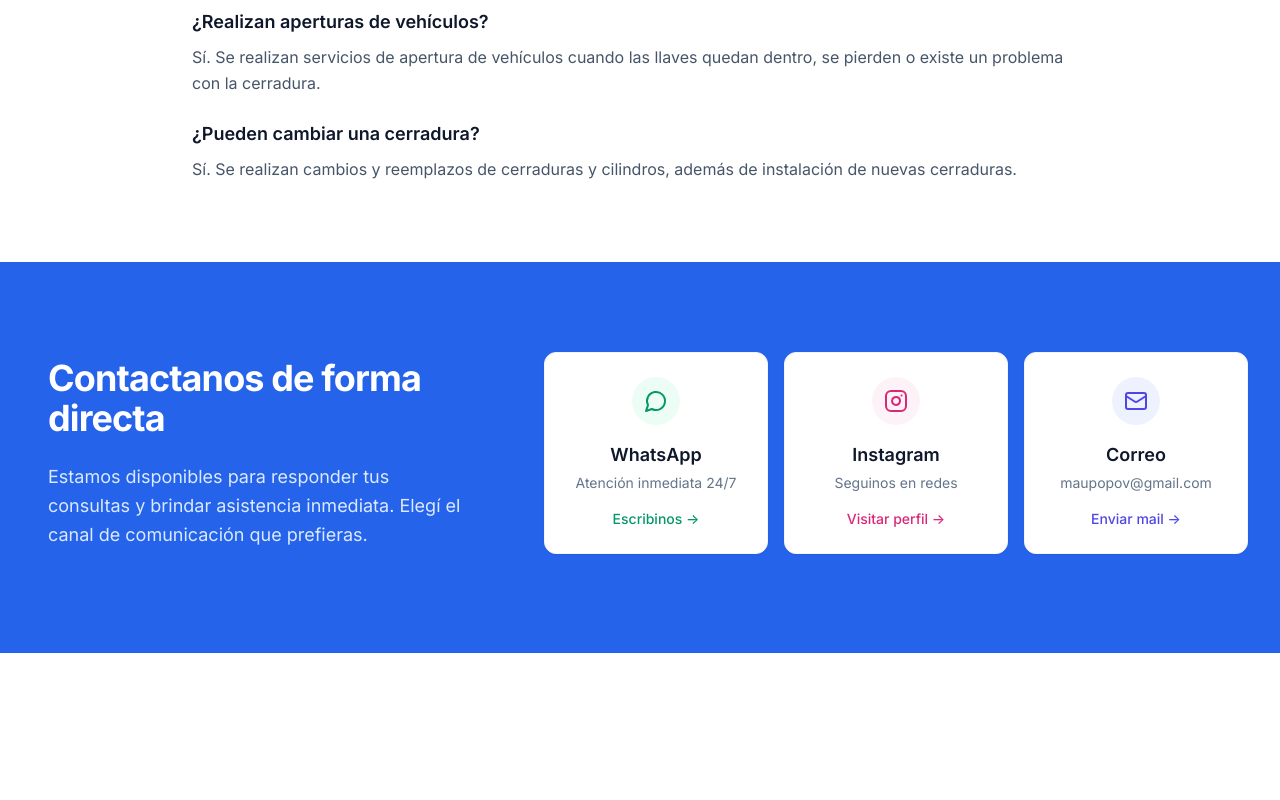
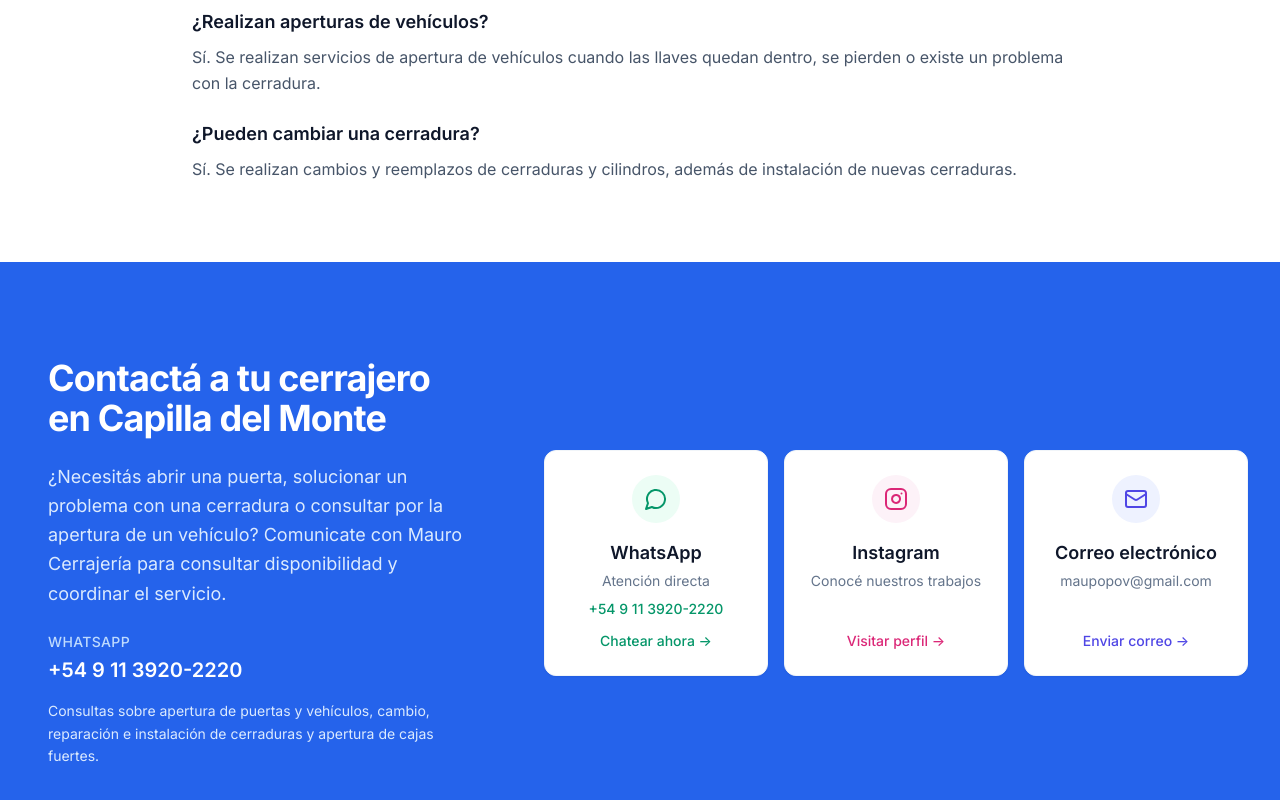
Before and after one commit to aleedelgadoo/maurocerrajeria, a React (Vite) app: page / in a window 1280 px wide. Shown: the part 2811-3611 px from the top of the page. Before the commit the page ends 3464 px from the top, so only its background shows below. Built offline with nearby package versions, Linux system fonts and the light colour scheme.

Commit message:
Forzar rastreo correcto de archivos en src

```diff
--- a/src/components/Contact.tsx
+++ b/src/components/Contact.tsx
@@ -3,44 +3,98 @@ import { MessageCircle, Instagram, Mail } from 'lucide-react';
 
 const Contacto: React.FC = () => {
   const whatsappNumber = '5491139202220';
-  const whatsappMessage = encodeURIComponent('Hola, me gustaría obtener más información.');
+  const displayPhone = '+54 9 11 3920-2220';
+
+  const whatsappMessage = encodeURIComponent(
+    'Hola, necesito información sobre un servicio de cerrajería.'
+  );
+
   const whatsappUrl = `https://wa.me/${whatsappNumber}?text=${whatsappMessage}`;
 
   return (
-    <section id="contacto" className="pt-12 pb-14 bg-blue-600 w-full text-white">
-      <div className="flex flex-col lg:flex-row w-full items-stretch">
+    <section
+      id="contacto"
+      aria-labelledby="contacto-title"
+      className="w-full bg-blue-600 pt-12 pb-14 text-white"
+    >
+      <div className="mx-auto flex w-full max-w-7xl flex-col items-stretch lg:flex-row">
 
-        {/* Lado izquierdo: Texto descriptivo */}
-        <div className="w-full lg:w-2/5 flex items-center justify-center p-8 lg:p-12">
+        {/* Información de contacto */}
+        <div className="flex w-full items-center justify-center p-8 lg:w-2/5 lg:p-12">
           <div className="max-w-md">
-            <h2 className="text-3xl sm:text-4xl font-bold tracking-tight mb-6">
-              Contactanos de forma directa
+            <h2
+              id="contacto-title"
+              className="mb-6 text-3xl font-bold tracking-tight sm:text-4xl"
+            >
+              Contactá a tu cerrajero en Capilla del Monte
             </h2>
-            <p className="text-lg text-blue-100 leading-relaxed">
-              Estamos disponibles para responder tus consultas y brindar asistencia inmediata. Elegí el canal de comunicación que prefieras.
+
+            <p className="text-lg leading-relaxed text-blue-100">
+              ¿Necesitás abrir una puerta, solucionar un problema con una
+              cerradura o consultar por la apertura de un vehículo?
+              Comunicate con Mauro Cerrajería para consultar disponibilidad
+              y coordinar el servicio.
+            </p>
+
+            {/* Teléfono visible */}
+            <div className="mt-6">
+              <p className="text-sm font-medium uppercase tracking-wide text-blue-200">
+                WhatsApp
+              </p>
+
+              <a
+                href={whatsappUrl}
+                target="_blank"
+                rel="noopener noreferrer"
+                className="mt-1 inline-block text-xl font-semibold text-white underline-offset-4 hover:underline"
+                aria-label={`Contactar por WhatsApp al ${displayPhone}`}
+              >
+                {displayPhone}
+              </a>
+            </div>
+
+            <p className="mt-4 text-sm leading-relaxed text-blue-100">
+              Consultas sobre apertura de puertas y vehículos, cambio,
+              reparación e instalación de cerraduras y apertura de cajas
+              fuertes.
             </p>
           </div>
         </div>
 
-        {/* Lado derecho: Tarjetas blancas con iconos en sus colores habituales */}
-        <div className="w-full lg:w-3/5 flex items-center">
-          <div className="w-full px-4 sm:px-6 lg:px-8 py-4">
-            <div className="grid grid-cols-1 sm:grid-cols-3 gap-4">
+        {/* Canales de contacto */}
+        <div className="flex w-full items-center lg:w-3/5">
+          <div className="w-full px-4 py-4 sm:px-6 lg:px-8">
+            <div className="grid grid-cols-1 gap-4 sm:grid-cols-3">
 
               {/* WhatsApp */}
               <a
                 href={whatsappUrl}
                 target="_blank"
                 rel="noopener noreferrer"
-                className="bg-white text-slate-900 shadow-sm border border-slate-100 rounded-xl p-6 flex flex-col items-center text-center hover:shadow-lg transition-all duration-300 group"
+                aria-label={`Chatear por WhatsApp con Mauro Cerrajería al ${displayPhone}`}
+                className="group flex flex-col items-center rounded-xl border border-slate-100 bg-white p-6 text-center text-slate-900 shadow-sm transition-all duration-300 hover:-translate-y-0.5 hover:shadow-lg"
               >
-                <div className="h-12 w-12 rounded-full bg-emerald-50 text-emerald-600 flex items-center justify-center mb-4 group-hover:scale-110 transition-transform">
-                  <MessageCircle className="h-6 w-6" />
+                <div className="mb-4 flex h-12 w-12 items-center justify-center rounded-full bg-emerald-50 text-emerald-600 transition-transform group-hover:scale-110">
+                  <MessageCircle
+                    className="h-6 w-6"
+                    aria-hidden="true"
+                  />
                 </div>
-                <h3 className="text-lg font-semibold text-slate-900 mb-1">WhatsApp</h3>
-                <p className="text-slate-500 text-sm mb-4">Atención inmediata 24/7</p>
-                <span className="mt-auto text-sm font-medium text-emerald-600 group-hover:underline">
-                  Escribinos &rarr;
+
+                <h3 className="mb-1 text-lg font-semibold text-slate-900">
+                  WhatsApp
+                </h3>
+
+                <p className="mb-2 text-sm text-slate-500">
+                  Atención directa
+                </p>
+
+                <span className="text-sm font-medium text-emerald-600">
+                  {displayPhone}
+                </span>
+
+                <span className="mt-3 text-sm font-medium text-emerald-600 group-hover:underline">
+                  Chatear ahora →
                 </span>
               </a>
 
@@ -49,30 +103,52 @@ const Contacto: React.FC = () => {
                 href="https://www.instagram.com/cerrajeromauro?stkn=MWVveW91aXE3ZGFp"
                 target="_blank"
                 rel="noopener noreferrer"
-                className="bg-white text-slate-900 shadow-sm border border-slate-100 rounded-xl p-6 flex flex-col items-center text-center hover:shadow-lg transition-all duration-300 group"
+                aria-label="Visitar Instagram de Mauro Cerrajería"
+                className="group flex flex-col items-center rounded-xl border border-slate-100 bg-white p-6 text-center text-slate-900 shadow-sm transition-all duration-300 hover:-translate-y-0.5 hover:shadow-lg"
               >
-                <div className="h-12 w-12 rounded-full bg-pink-50 text-pink-600 flex items-center justify-center mb-4 group-hover:scale-110 transition-transform">
-                  <Instagram className="h-6 w-6" />
+                <div className="mb-4 flex h-12 w-12 items-center justify-center rounded-full bg-pink-50 text-pink-600 transition-transform group-hover:scale-110">
+                  <Instagram
+                    className="h-6 w-6"
+                    aria-hidden="true"
+                  />
                 </div>
-                <h3 className="text-lg font-semibold text-slate-900 mb-1">Instagram</h3>
-                <p className="text-slate-500 text-sm mb-4">Seguinos en redes</p>
+
+                <h3 className="mb-1 text-lg font-semibold text-slate-900">
+                  Instagram
+                </h3>
+
+                <p className="mb-4 text-sm text-slate-500">
+                  Conocé nuestros trabajos
+                </p>
+
                 <span className="mt-auto text-sm font-medium text-pink-600 group-hover:underline">
-                  Visitar perfil &rarr;
+                  Visitar perfil →
                 </span>
               </a>
 
-              {/* Mail */}
+              {/* Correo */}
               <a
                 href="mailto:maupopov@gmail.com"
-                className="bg-white text-slate-900 shadow-sm border border-slate-100 rounded-xl p-6 flex flex-col items-center text-center hover:shadow-lg transition-all duration-300 group"
+                aria-label="Enviar correo electrónico a Mauro Cerrajería"
+                className="group flex flex-col items-center rounded-xl border border-slate-100 bg-white p-6 text-center text-slate-900 shadow-sm transition-all duration-300 hover:-translate-y-0.5 hover:shadow-lg"
               >
-                <div className="h-12 w-12 rounded-full bg-indigo-50 text-indigo-600 flex items-center justify-center mb-4 group-hover:scale-110 transition-transform">
-                  <Mail className="h-6 w-6" />
+                <div className="mb-4 flex h-12 w-12 items-center justify-center rounded-full bg-indigo-50 text-indigo-600 transition-transform group-hover:scale-110">
+                  <Mail
+                    className="h-6 w-6"
+                    aria-hidden="true"
+                  />
                 </div>
-                <h3 className="text-lg font-semibold text-slate-900 mb-1">Correo</h3>
-                <p className="text-slate-500 text-xs sm:text-sm mb-4 break-all">maupopov@gmail.com</p>
+
+                <h3 className="mb-1 text-lg font-semibold text-slate-900">
+                  Correo electrónico
+                </h3>
+
+                <p className="mb-4 break-all text-xs text-slate-500 sm:text-sm">
+                  maupopov@gmail.com
+                </p>
+
                 <span className="mt-auto text-sm font-medium text-indigo-600 group-hover:underline">
-                  Enviar mail &rarr;
+                  Enviar correo →
                 </span>
               </a>
 
```
